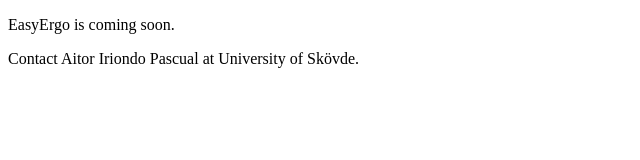
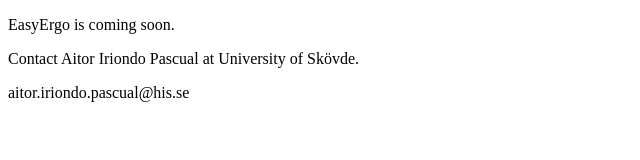
Before and after one commit to AitorIriondo/easy-ergo_website, a plain HTML site: page index.html in a window 1280 px wide. Shown: the whole page, without its empty margins (0-640 px from the left). Drawn offline with Linux system fonts and the light colour scheme.

Commit message:
Test push

```diff
--- a/index.html
+++ b/index.html
@@ -6,5 +6,6 @@
   <body>
     <p>EasyErgo is coming soon.</p>
     <p>Contact Aitor Iriondo Pascual at University of Skövde.</p>
+    <p>aitor.iriondo.pascual@his.se</p>
   </body>
 </html>
```
